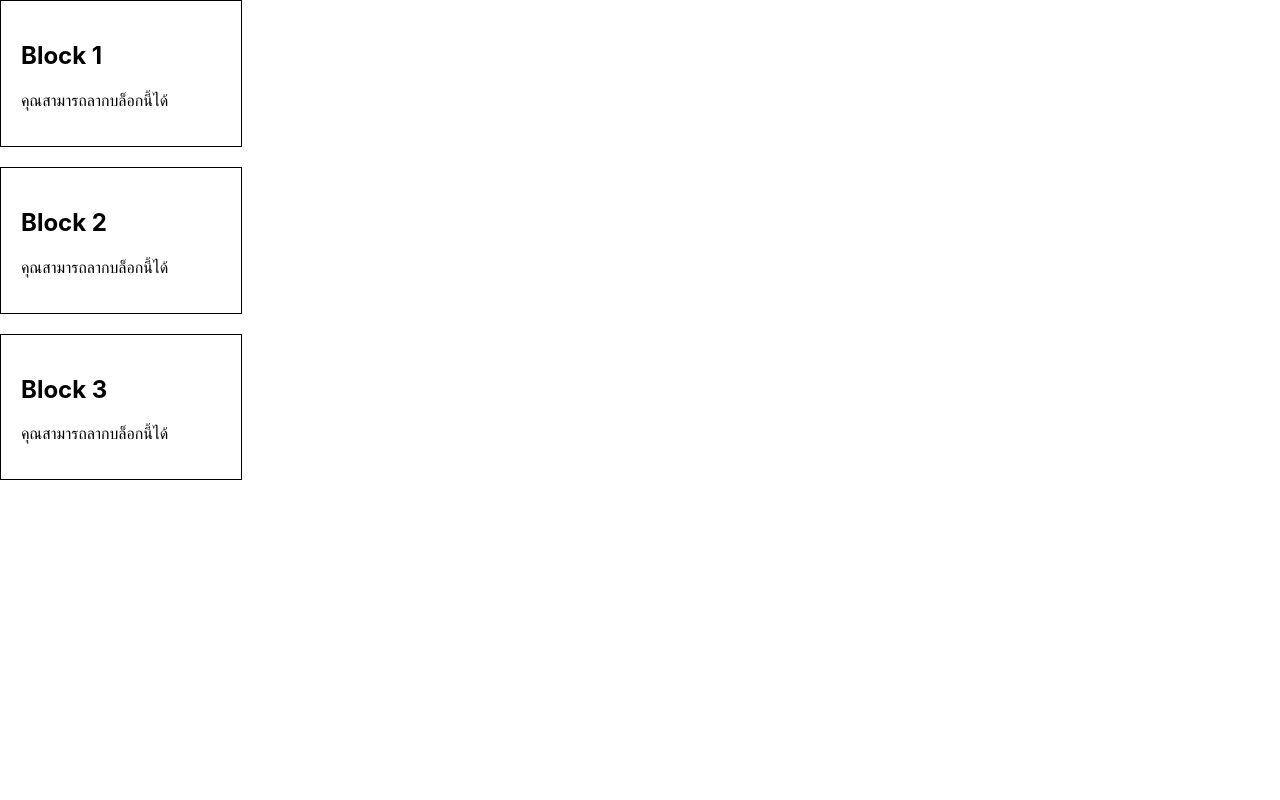
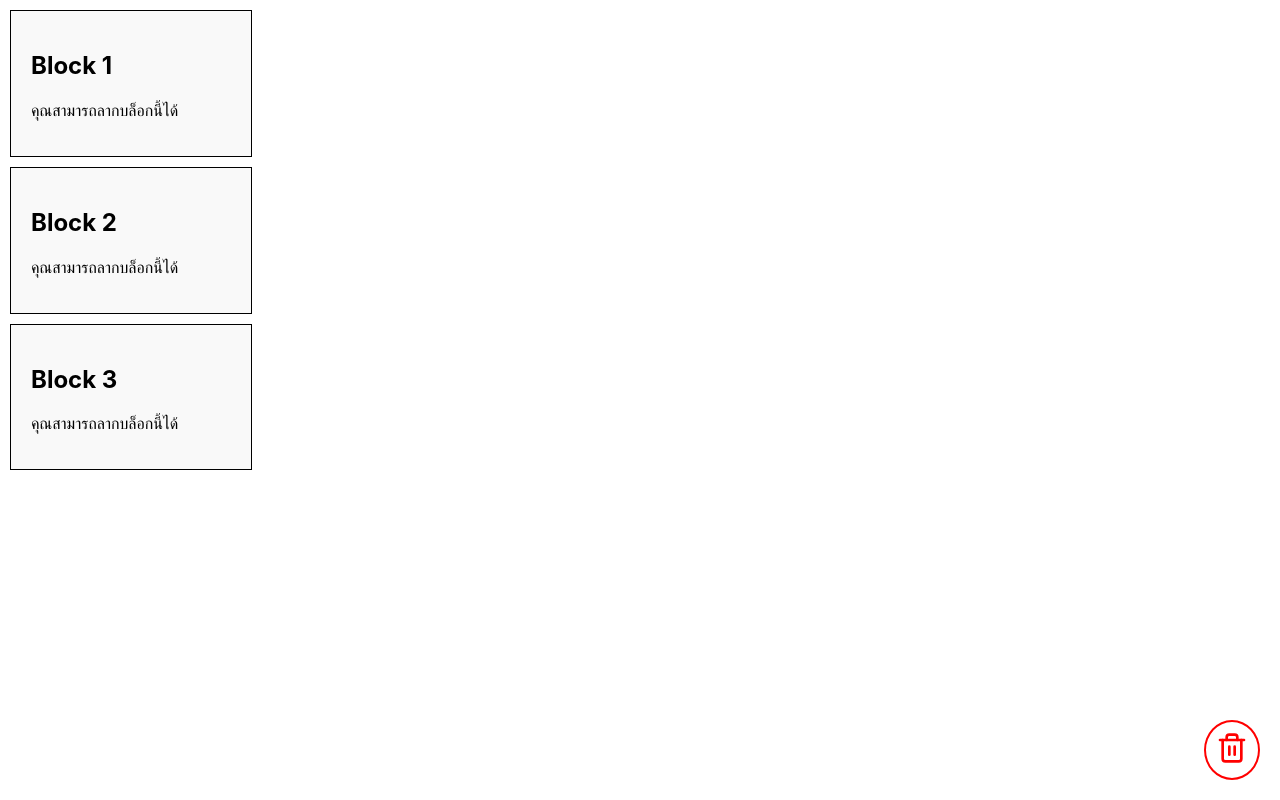
Before and after one commit to pakornphi/blocky-senior, a React (Create React App) app: page / in a window 1280 px wide. Built offline with nearby package versions, Linux system fonts and the light colour scheme.

Commit message:
first commit

```diff
--- a/package.json
+++ b/package.json
@@ -7,6 +7,7 @@
     "react": "^19.0.0",
     "react-dom": "^19.0.0",
     "react-draggable": "^4.4.6",
+    "react-icons": "^5.4.0",
     "react-router-dom": "^7.1.3",
     "react-scripts": "^5.0.1",
     "web-vitals": "^4.2.4",
--- a/src/App.css
+++ b/src/App.css
@@ -1,14 +1,36 @@
 .App {
-  text-align: center;
+  position: relative;
 }
 
 .block {
-  width: 100px;
-  height: 100px;
-  background-color: lightblue;
-  margin: 10px auto;
-  line-height: 100px;
-  font-size: 18px;
-  color: white;
-  font-weight: bold;
+  border: 1px solid #000;
+  padding: 20px;
+  margin: 10px;
+  background-color: #f9f9f9;
+  width: 200px;
+  cursor: pointer;
+  position: relative;
+  transition: transform 0.2s ease, box-shadow 0.2s ease;
 }
+
+.block.highlight {
+  border: 2px solid red;
+  background-color: #ffe6e6;
+  transform: scale(1.05);
+}
+
+.trash-icon {
+  position: fixed;
+  bottom: 20px;
+  right: 20px;
+  background-color: #fff;
+  border: 2px solid red;
+  border-radius: 50%;
+  padding: 10px;
+  cursor: pointer;
+  transition: background-color 0.2s ease;
+}
+
+.trash-icon:hover {
+  background-color: #ffe6e6;
+}
--- a/src/App.js
+++ b/src/App.js
@@ -1,39 +1,51 @@
-import React from 'react';
-import Draggable from 'react-draggable';  // import react-draggable
+import React, { useRef, useState, useEffect } from "react";
+import Draggable from "react-draggable";
+import { FiTrash2 } from "react-icons/fi";
+import "./App.css";
 
 function App() {
+  const [blocks, setBlocks] = useState([1, 2, 3]); // เก็บรายการของบล็อก
+  const [selectedBlock, setSelectedBlock] = useState(null); // เก็บบล็อกที่ถูกเลือก
+  const nodeRefs = useRef([]); // เก็บ ref สำหรับแต่ละบล็อก
+
+  // ฟังก์ชันสำหรับเลือกบล็อกเมื่อคลิก
+  const handleBlockClick = (blockId) => {
+    setSelectedBlock(blockId);
+  };
+
+  // ฟังก์ชันลบบล็อก
+  const deleteBlock = () => {
+    if (selectedBlock !== null) {
+      setBlocks((prevBlocks) => prevBlocks.filter((block) => block !== selectedBlock));
+      setSelectedBlock(null); // ล้างการเลือกหลังจากลบ
+    }
+  };
+
   return (
     <div className="App">
-      <Draggable>
-        <div className="block" style={blockStyle}>
-          <h2>Block 1</h2>
-          <p>คุณสามารถลากบล็อกนี้ได้</p>
-        </div>
-      </Draggable>
+      {/* แสดงบล็อก */}
+      {blocks.map((blockId, index) => (
+        <Draggable
+          key={blockId}
+          nodeRef={(nodeRefs.current[index] = React.createRef())} // เก็บ ref สำหรับแต่ละบล็อก
+        >
+          <div
+            ref={nodeRefs.current[index]}
+            className={`block ${selectedBlock === blockId ? "highlight" : ""}`}
+            onClick={() => handleBlockClick(blockId)} // ตั้งค่าบล็อกที่ถูกเลือกเมื่อคลิก
+          >
+            <h2>Block {blockId}</h2>
+            <p>คุณสามารถลากบล็อกนี้ได้</p>
+          </div>
+        </Draggable>
+      ))}
 
-      <Draggable>
-        <div className="block" style={blockStyle}>
-          <h2>Block 2</h2>
-          <p>คุณสามารถลากบล็อกนี้ได้</p>
-        </div>
-      </Draggable>
-
-      <Draggable>
-        <div className="block" style={blockStyle}>
-          <h2>Block 3</h2>
-          <p>คุณสามารถลากบล็อกนี้ได้</p>
-        </div>
-      </Draggable>
+      {/* ไอคอนถังขยะ */}
+      <div className="trash-icon" onClick={deleteBlock}>
+        <FiTrash2 size={32} color="red" />
+      </div>
     </div>
   );
 }
 
-const blockStyle = {
-  border: '1px solid black',
-  padding: '20px',
-  marginBottom: '20px',
-  cursor: 'move',
-  width: '200px',
-};
-
 export default App;
```
Also changed, not shown: 1 other file (tests, documents, lock files or other folders).
